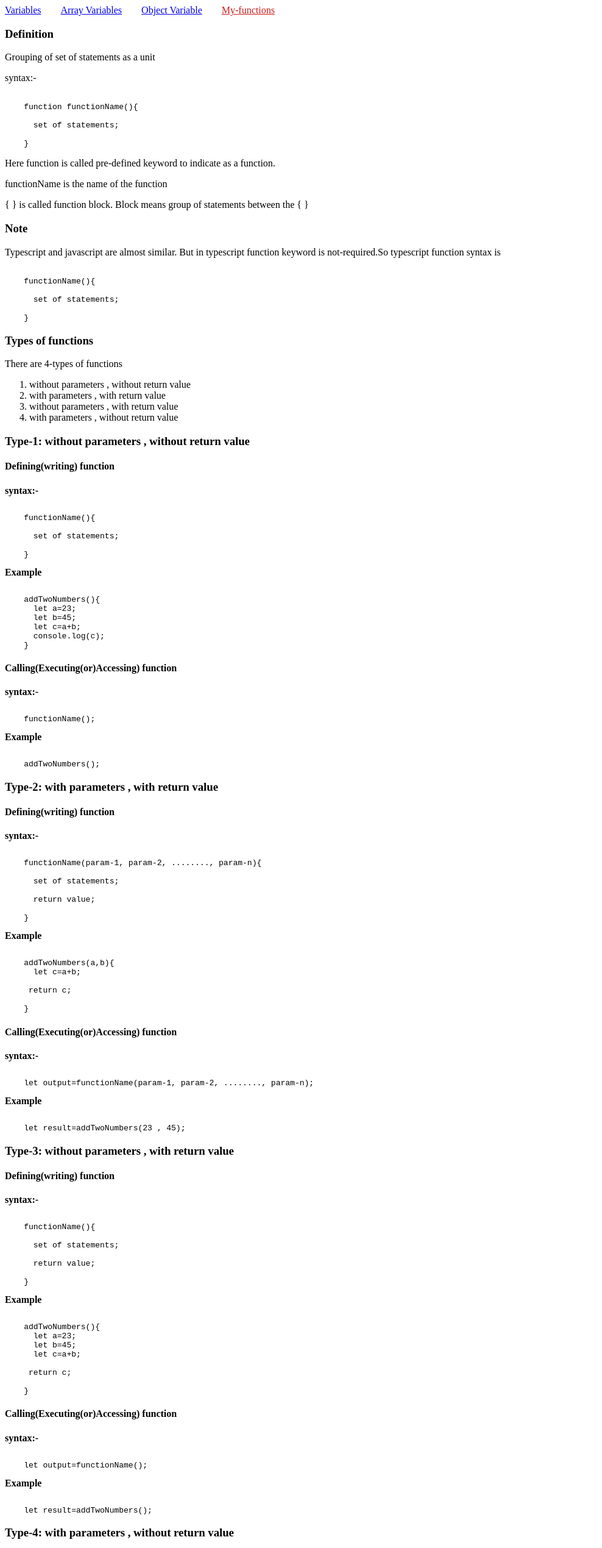
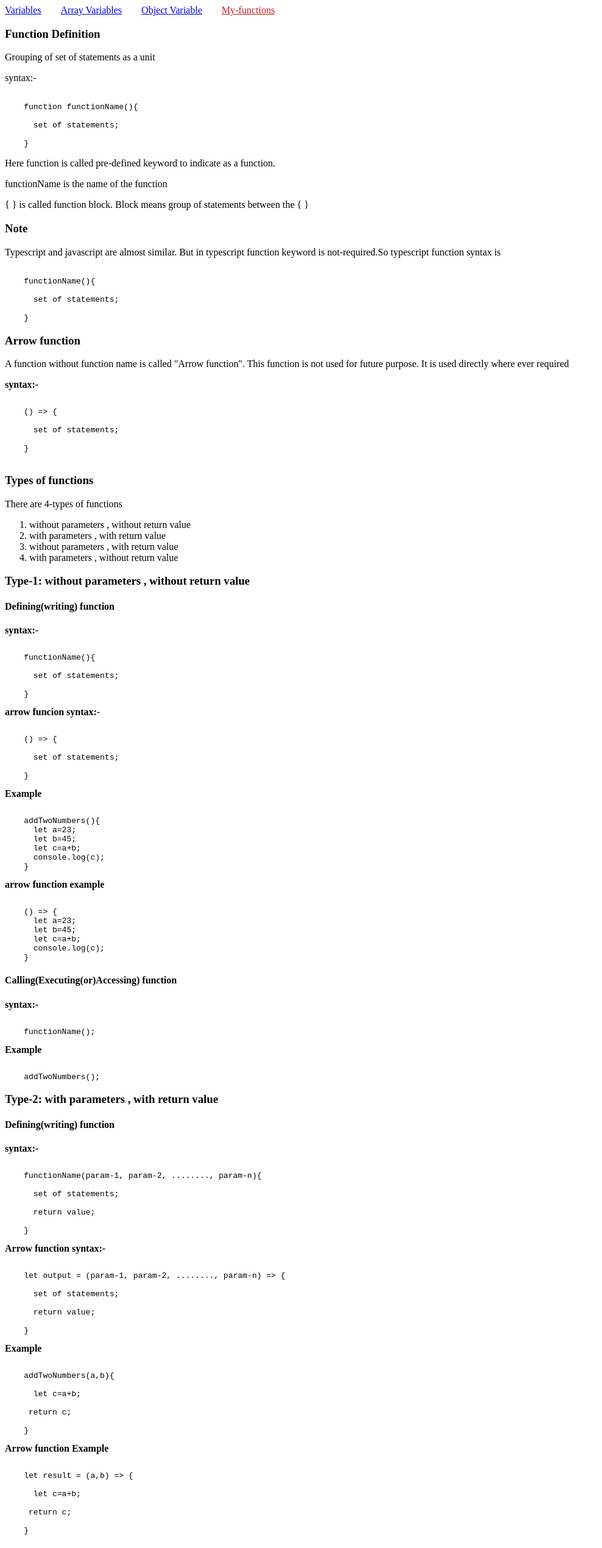
Before and after one commit to Battula-V/live-project, an Angular app: page /my-functions in a window 1280 px wide. Shown: the top 2539 px of the page at 61% size, without its empty margins (0-988 px from the left). Built offline with nearby package versions, Linux system fonts and the light colour scheme.

Commit message:
arrow function added

```diff
--- a/src/app/components/my-functions/my-functions.component.html
+++ b/src/app/components/my-functions/my-functions.component.html
@@ -1,7 +1,6 @@
-<h3>Definition</h3>
+<h3>Function Definition</h3>
 <p>Grouping of set of statements as a unit </p>
 <p>syntax:-</p>
-
 <pre>{{snippet}}</pre>
 <p>Here function is called pre-defined keyword to indicate as a function.</p>
 <p>functionName is the name of the function </p>
@@ -9,6 +8,13 @@
 <h3>Note</h3>
 <p> Typescript and javascript are almost similar. But in typescript function keyword is not-required.So typescript function syntax is </p>
 <pre>{{snippet1}}</pre>
+
+<h3>Arrow function</h3>
+<p> A function without function name is called "Arrow function". This function is not used for future purpose. It is used
+         directly where ever required </p>
+<b>syntax:-</b>
+<pre>{{arrowFunctionSyntax}}</pre>
+
 <h3>Types of functions</h3>
 <p>There are 4-types of functions </p>
 <ol>
@@ -22,8 +28,12 @@
 <h4>Defining(writing) function </h4>
 <b>syntax:-</b>
 <pre>{{type1Syntax}}</pre>
+<b>arrow funcion syntax:-</b>
+<pre>{{type1SyntaxArrow}}</pre>
 <b>Example</b>
 <pre>{{type1Example}}</pre>
+<b>arrow function example</b>
+<pre>{{type1ExampleArrow}}</pre>
 <h4>Calling(Executing(or)Accessing) function</h4>
 <b>syntax:-</b>
 <pre>{{type1CallingSyntax}}</pre>
@@ -34,8 +44,12 @@
 <h4>Defining(writing) function </h4>
 <b>syntax:-</b>
 <pre>{{type2Syntax}}</pre>
+<b>Arrow function syntax:-</b>
+<pre>{{type2SyntaxArrow}}</pre>
 <b>Example</b>
 <pre>{{type2Example}}</pre>
+<b>Arrow function Example</b>
+<pre>{{type2ExampleArrow}}</pre>
 <h4>Calling(Executing(or)Accessing) function</h4>
 <b>syntax:-</b>
 <pre>{{type2CallingSyntax}}</pre>
@@ -47,8 +61,12 @@
 <h4>Defining(writing) function </h4>
 <b>syntax:-</b>
 <pre>{{type3Syntax}}</pre>
+<b>Arrow funcion syntax</b>
+<pre>{{type3SyntaxArrow}}</pre>
 <b>Example</b>
 <pre>{{type3Example}}</pre>
+<b>Arrow function Example</b>
+<pre>{{type3ExampleArrow}}</pre>
 <h4>Calling(Executing(or)Accessing) function</h4>
 <b>syntax:-</b>
 <pre>{{type3CallingSyntax}}</pre>
@@ -60,8 +78,12 @@
 <h4>Defining(writing) function </h4>
 <b>syntax:-</b>
 <pre>{{type4Syntax}}</pre>
+<b>Arrow function syntax:-</b>
+<pre>{{type4SyntaxArrow}}</pre>
 <b>Example</b>
 <pre>{{type4Example}}</pre>
+<b>Arrow function Example:-</b>
+<pre>{{type4ExampleArrow}}</pre>
 <h4>Calling(Executing(or)Accessing) function</h4>
 <b>syntax:-</b>
 <pre>{{type4CallingSyntax}}</pre>
--- a/src/app/components/my-functions/my-functions.component.ts
+++ b/src/app/components/my-functions/my-functions.component.ts
@@ -25,8 +25,22 @@ export class MyFunctionsComponent {
       set of statements;
 
     }`;
+    type1SyntaxArrow=`
+    () => {
+
+      set of statements;
+
+    }`;
     type1Example=`
     addTwoNumbers(){
+      let a=23;
+      let b=45;
+      let c=a+b;
+      console.log(c);
+    }`;
+
+    type1ExampleArrow=`
+    () => {
       let a=23;
       let b=45;
       let c=a+b;
@@ -45,8 +59,27 @@ export class MyFunctionsComponent {
       return value;
 
     }`;
+
+    type2SyntaxArrow=`
+    let output = (param-1, param-2, ........, param-n) => {
+
+      set of statements;
+
+      return value;
+
+    }`;
     type2Example=`
     addTwoNumbers(a,b){
+
+      let c=a+b;
+
+     return c;
+
+    }`;
+
+    type2ExampleArrow=`
+    let result = (a,b) => {
+
       let c=a+b;
 
      return c;
@@ -67,8 +100,27 @@ export class MyFunctionsComponent {
       return value;
 
     }`;
+
+    type3SyntaxArrow=`
+    let output = () => {
+
+      set of statements;
+
+      return value;
+
+    }`;
     type3Example=`
     addTwoNumbers(){
+      let a=23;
+      let b=45;
+      let c=a+b;
+
+     return c;
+
+    }`;
+
+    type3ExampleArrow=`
+    let result = () => {
       let a=23;
       let b=45;
       let c=a+b;
@@ -89,8 +141,25 @@ export class MyFunctionsComponent {
 
 
     }`;
+
+    type4SyntaxArrow=`
+    (param-1, param-2, ........, param-n) => {
+
+      set of statements;
+
+
+    }`;
     type4Example=`
     addTwoNumbers(a,b){
+
+      let c=a+b;
+      console.log(c);
+
+
+    }`;
+
+    type4ExampleArrow=`
+    (a,b) => {
 
       let c=a+b;
       console.log(c);
@@ -103,4 +172,12 @@ export class MyFunctionsComponent {
     type4CallingExample=`
     addTwoNumbers(23 , 45);`;
 
+    arrowFunctionSyntax=`
+    () => {
+
+      set of statements;
+
+    }
+    `;
+
 }
```
